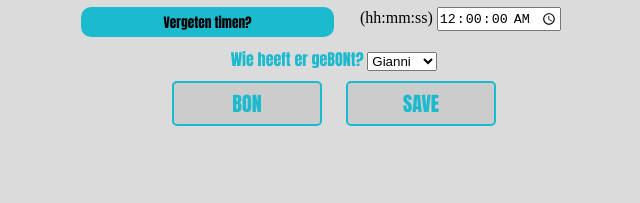
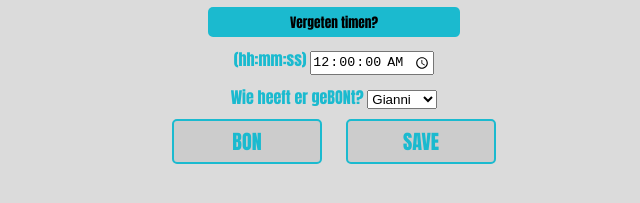
Before and after one commit to SanderSoftTouch/timerv2, a website: page index.html in a window 1280 px wide. Shown: the part 167-370 px from the top of the page, without its empty margins (306-946 px from the left). Drawn offline with Linux system fonts and the light colour scheme; no server answers.

Commit message:
Final Changes :)

```diff
--- a/index.css
+++ b/index.css
@@ -33,28 +33,41 @@ body{
 }
 
 .AddTimeContainer{
-    display: flex;
+    display: block;
 }
 
 .AddTimeElement{
+    margin-left: auto;
+    margin-right: auto;
     width: 50%;
 }
 
 .buttonAddTime{
     background-color: #1bbacf;
     text-align: center;
-    font-family: Impact, Haettenschweiler, 'Arial Narrow Bold', sans-serif;
     height: 30px;
     margin-top: 10px;
     margin-bottom: 10px;
     border-style: none;
     border-radius: 10px;
+    text-align: center;
+}
+
+.button{
+    width: 100%;
+    height: 100%;
+    background-color:#1bbacf;
+    border-style: none;
+    border-radius: 5px;
+    font-family: Impact, Haettenschweiler, 'Arial Narrow Bold', sans-serif;
 }
 
 .timeForgot{
+    font-family: Impact, Haettenschweiler, 'Arial Narrow Bold', sans-serif;
     text-align: center;
     margin-top: 10px;
     margin-bottom: 10px;
+    color: #1bbacf;
 }
 
 .userDropdown{
--- a/index.html
+++ b/index.html
@@ -14,7 +14,9 @@
         <div id="divtimer">
             <div class="timer" id="timer"></div>
             <div class="AddTimeContainer">
-                <button class="buttonAddTime AddTimeElement" onclick="vergeetFunctie()">Vergeten timen?</button>
+                <div class="buttonAddTime AddTimeElement">
+                    <button class="button" onclick="vergeetFunctie()">Vergeten timen?</button>
+                </div>
                 <div class="timeForgot AddTimeElement" id="vergeet" visible>
                     <label for="timer_input"> (hh:mm:ss)</label>
                     <input type="time" name="timer_input" id="timer_input" step="1" value="00:00:00">
--- a/index.js
+++ b/index.js
@@ -30,7 +30,8 @@ function knopklik(button){
     if(button.innerHTML == "BON"){
         button.innerHTML = "STOP BON"
         button.style.backgroundColor = "Red"
-        button.style.Color = "white"
+        button.style.color = "white"
+        button.style.borderColor = "White"
         var teller = tellerConverter(timer.innerText)
         timerOn = setInterval(function(){ //start_timer
             teller ++;
@@ -41,6 +42,8 @@ function knopklik(button){
     } else {
         button.innerHTML = "BON"
         button.style.backgroundColor = "#cccccc"
+        button.style.color = "#1bbacf"
+        button.style.borderColor = "#1bbacf"
         clearInterval(timerOn) //stop_timer
     }
 }
```
